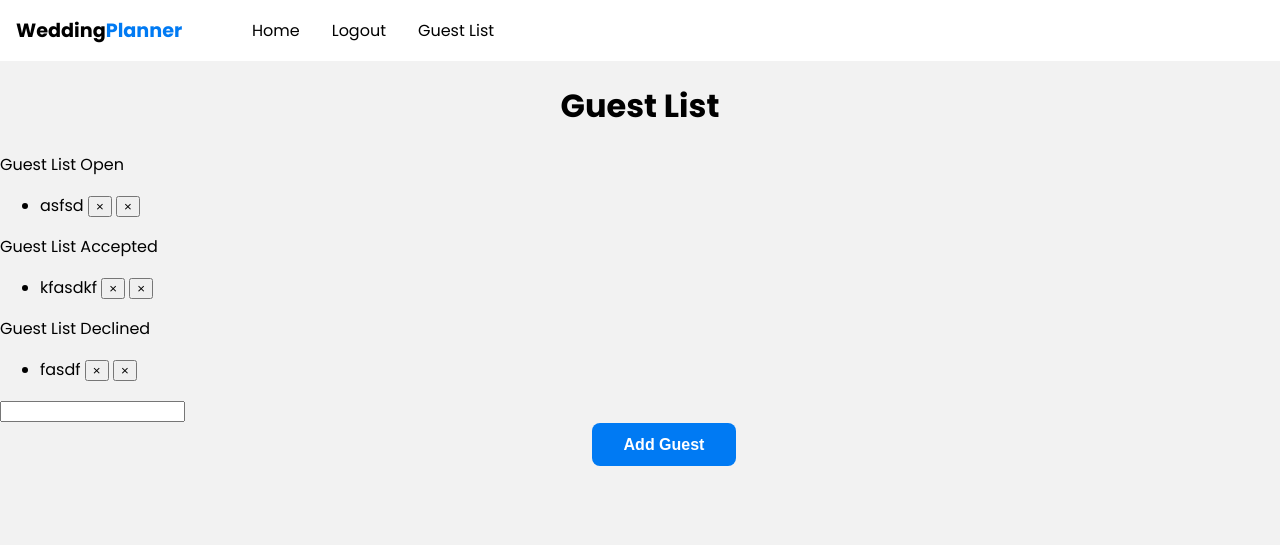
After one commit to tenbuschn02/IU_Project, a Flask app: page /guest-list in a window 1280 px wide. The commit adds this page. Shown: the top 545 px of the page. Run offline with Flask 2, Linux system fonts and the light colour scheme; a user stored in the database is signed in; data comes from the database, SQL or seed files in the repository; both versions use the stored data as it was after the commit; some libraries are stand-ins or nearby versions.

Commit message:
Guestlist backend completed

```diff
--- a/website/static/index.js
+++ b/website/static/index.js
@@ -7,8 +7,17 @@ function deleteNote(noteId) {
   });
 }
 
+
+function guestChange(guestId, tableFrom, tableTo) {
+  fetch("/guest-change", {
+    method: "POST",
+    body: JSON.stringify({ guestId: guestId, tableFrom: tableFrom, tableTo: tableTo }),
+  }).then((_res) => {
+    window.location.href = "/guest-list";
+  });
+}
+
 function showMenu() {
-  console.log('test')
   const mobileBtn = document.getElementById('mobile-cta')
         nav = document.querySelector('nav');
         movileBtnExit = document.getElementById('mobile-exit');
--- a/website/templates/base.html
+++ b/website/templates/base.html
@@ -34,6 +34,7 @@
             {% if user.is_authenticated %}
             <a class="nav-item nav-link" id="home" href="/">Home</a>
             <a class="nav-item nav-link" id="logout" href="/logout">Logout</a>
+            <a class="nav-item nav-link" id="guestlist" href="/guest-list">Guest List</a>
             {% else %}
             <a class="nav-item nav-link" id="login" href="/login">Login</a>
             <a class="nav-item nav-link" id="signUp" href="/sign-up">Sign Up</a>
--- /dev/null
+++ b/website/templates/guestlist.html
@@ -0,0 +1,56 @@
+{% extends "base.html" %} {% block title %}Home{% endblock %} {% block content %}
+    <h1 align="center">Guest List</h1>
+    <p>Guest List Open</p>
+
+    <ul class="guestList" id="guestlistOpen">
+      {% for guest in user.guestsOp %}
+      <li class="list-open">
+        {{ guest.name }}
+        <button type="button" class="close" onClick="guestChange({{ guest.id }}, 'GuestlistOpen', 'GuestlistAccepted')">
+          <span aria-hidden="true">&times;</span>
+        </button>
+        <button type="button" class="close" onClick="guestChange({{ guest.id }}, 'GuestlistOpen', 'GuestlistDeclined')">
+          <span aria-hidden="true">&times;</span>
+        </button>
+      </li>
+      {% endfor %}
+    </ul>
+
+    <p>Guest List Accepted</p>
+    <ul class="guestList" id="guestlistAccepted">
+      {% for guest in user.guestsAcc %}
+      <li class="list-open">
+        {{ guest.name }}
+        <button type="button" class="close" onClick="guestChange({{ guest.id }}, 'GuestlistAccepted', 'GuestlistOpen')">
+          <span aria-hidden="true">&times;</span>
+        </button>
+        <button type="button" class="close" onClick="guestChange({{ guest.id }}, 'GuestlistAccepted', 'GuestlistDeclined')">
+          <span aria-hidden="true">&times;</span>
+        </button>
+      </li>
+      {% endfor %}
+    </ul>
+
+    <p>Guest List Declined</p>
+    <ul class="guestList" id="guestlistDeclined">
+      {% for guest in user.guestsDec %}
+      <li class="list-open">
+        {{ guest.name }}
+        <button type="button" class="close" onClick="guestChange({{ guest.id }}, 'GuestlistDeclined', 'GuestlistOpen')">
+          <span aria-hidden="true">&times;</span>
+        </button>
+        <button type="button" class="close" onClick="guestChange({{ guest.id }}, 'GuestlistDeclined', 'GuestlistAccepted')">
+          <span aria-hidden="true">&times;</span>
+        </button>
+      </li>
+      {% endfor %}
+    </ul>
+
+    <form method="POST">
+      <input name="guest" id="guest" class="form-control"></input>
+      <br />
+      <div align="center">
+        <button type="submit" class="btn btn-primary">Add Guest</button>
+      </div>
+    </form>
+    {% endblock %}
--- a/website/views.py
+++ b/website/views.py
@@ -1,8 +1,9 @@
 from flask import Blueprint, render_template, request, flash, jsonify
 from flask_login import login_required, current_user
-from .models import Note
+from .models import Note, GuestlistOpen, GuestlistAccepted, GuestlistDeclined
 from . import db
 import json
+import sys
 
 views = Blueprint('views', __name__)
 
@@ -23,6 +24,23 @@ def home():
 
     return render_template("home.html", user=current_user)
 
+
+@views.route('/guest-list', methods=['GET', 'POST'])
+@login_required
+def guest_list():
+    if request.method == 'POST':
+        guest = request.form.get('guest')
+
+        if len(guest) < 1:
+            flash('Name is too short!', category='error')
+        else:
+            new_guest = GuestlistOpen(name=guest, user_id=current_user.id, count=1)
+            db.session.add(new_guest)
+            db.session.commit()
+            flash('Guest added!', category='success')
+    return render_template("guestlist.html", user=current_user)
+
+
 @views.route('/delete-note', methods=['POST'])
 def delete_note():
     note = json.loads(request.data)
@@ -34,3 +52,23 @@ def delete_note():
             db.session.commit()
 
     return jsonify({})
+
+
+@views.route('/guest-change', methods=['POST'])
+def guest_open():
+    guest = json.loads(request.data)
+    guestId = guest['guestId']
+    tableFrom = guest['tableFrom']
+    tableTo = guest['tableTo']
+    guest = getattr(sys.modules[__name__], tableFrom).query.get(guestId)
+    print(guest)
+    if guest:
+        print('test')
+        if guest.user_id == current_user.id:
+            db.session.delete(guest)
+            db.session.commit()
+            guest = getattr(sys.modules[__name__], tableTo)(name=guest.name, user_id=current_user.id, count=1)
+            db.session.add(guest)
+            db.session.commit()
+
+    return jsonify({})
```
Also changed, not shown: website/models.py (+23 -0 lines), website/database.db.
